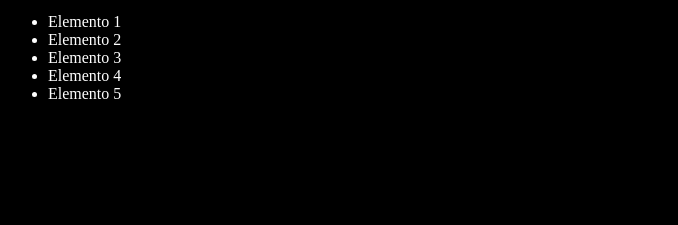
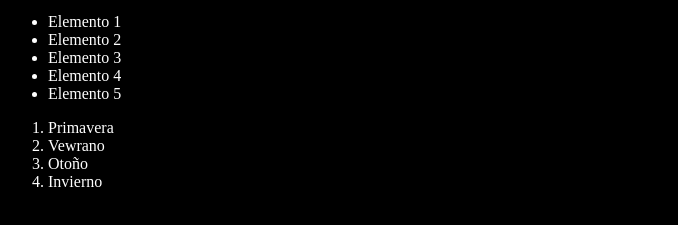
Before and after one commit to Bardalez/curso-git, a plain HTML site: page index.html in a window 1280 px wide. Shown: the part 101-326 px from the top of the page, without its empty margins (0-678 px from the left). Drawn offline with Linux system fonts and the light colour scheme.

Commit message:
agregando estaciones del año

```diff
--- a/index.html
+++ b/index.html
@@ -18,6 +18,12 @@
         <li>Elemento 4</li>
         <li>Elemento 5</li>
     </ul>
+    <ol>
+        <li>Primavera</li>
+        <li>Vewrano</li>
+        <li>Otoño</li>
+        <li>Invierno</li>
+    </ol>
     <script src="index.js"></script>
 
 </body>
```
